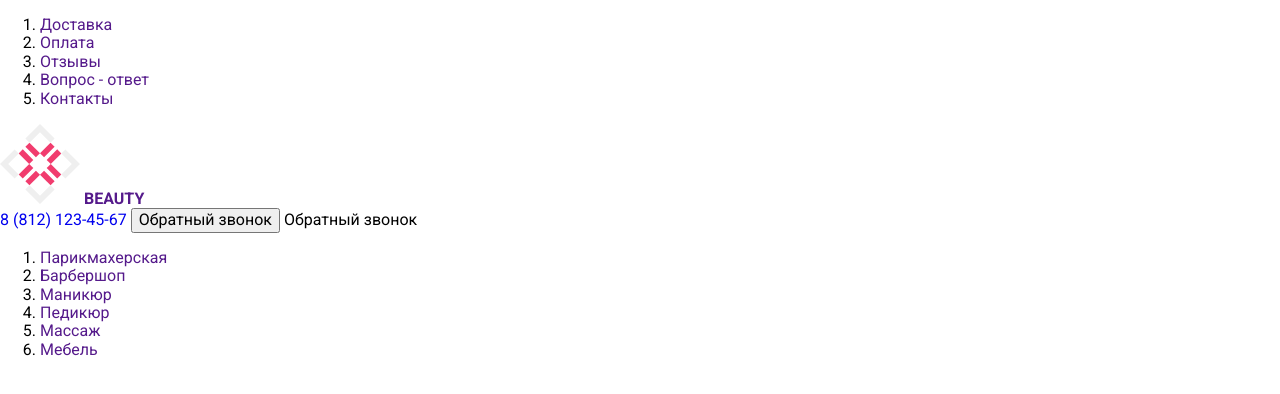
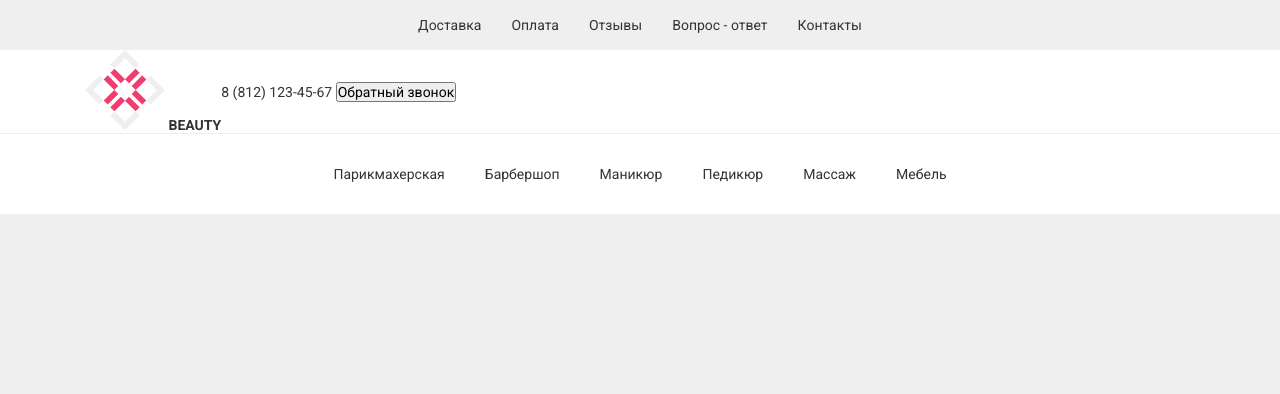
Before and after one commit to MariiaKikhaia/beauty-template, a plain HTML site: page index.html in a window 1280 px wide. Drawn offline with Linux system fonts and the light colour scheme.

Commit message:
header-last

```diff
--- a/assets/css/style.css
+++ b/assets/css/style.css
@@ -1,21 +1,120 @@
-*:root{
+*:root {
+  --color-black: #000000;
+  --color-gray: #333333;
+  --color-light: #efefef;
+  --color-white: #ffffff;
 
+  --container-width: 1110px;
+  --gap: 20px;
+
+  --font-family: "Roboto", sans-serif;
+  --font-size: 16px;
 }
 
 *,
 *::before,
 *::after {
+  box-sizing: border-box;
+  margin: 0;
+  padding: 0;
 }
 
-html{
-font-family: 'Roboto', sans-serif;
-font-size: 16px;
+html {
+  font-family: var(--font-family);
+  font-size: var(--font-size);
 }
 
-body{
-
+body {
+  font-size: 0.875rem;
+  background-color: var(--color-light);
+  color: var(--color-gray);
 }
 
-a{
+a {
   text-decoration: none;
+  color: inherit;
 }
+
+.container {
+  width: min(100% - var(--gap) * 2, var(--container-width));
+  margin-inline: auto;
+}
+
+.header {
+}
+
+.navbar-secondary {
+  min-height: 50px;
+  display: flex;
+  align-items: center;
+}
+
+.navbar-secondary__list {
+  list-style: none;
+  display: flex;
+  justify-content: center;
+  flex-wrap: wrap;
+  gap: 0 10px;
+}
+
+.navbar-secondary__item {
+}
+
+.navbar-secondary__link {
+  display: block;
+  padding: 7px 10px;
+}
+
+.navbar-info {
+  background-color: var(--color-white);
+  margin-bottom: 1px;
+}
+
+.navbar-info__container {
+  display: flex;
+  align-items: center;
+}
+
+.logo {
+}
+
+.logo__link {
+}
+
+.logo__image {
+}
+
+.logo__title {
+}
+
+.feedback {
+}
+
+.feedback__phone {
+}
+
+.feedback__button {
+}
+
+.navbar-primary {
+  background-color: var(--color-white);
+  min-height: 80px;
+  display: flex;
+  align-items: center;
+}
+
+.navbar-primary__list {
+  list-style: none;
+  display: flex;
+  flex-wrap: wrap;
+  justify-content: center;
+  gap: 0 20px;
+}
+
+.navbar-primary__item {
+}
+
+.navbar-primary__link {
+  display: block;
+  padding: 7px 10px;
+}
--- a/index.html
+++ b/index.html
@@ -17,6 +17,7 @@
 
   <header class="header">
     <nav class="navbar-secondary">
+      <div class="container">
         <ol class="navbar-secondary__list">
           <li class="navbar-secondary__item">
             <a class="navbar-secondary__link" href="">Доставка</a>
@@ -34,23 +35,27 @@
             <a class="navbar-secondary__link" href="">Контакты</a>
           </li>
         </ol>
+      </div>
     </nav>
 
     <div class="navbar-info">
+      <div class="navbar-info__container container">
         <div class="logo">
           <a class="logo__link" href="">
             <img class="logo__image" src="assets/img/logo.svg" alt="BEAUTY">
             <strong class="logo__title">BEAUTY</strong>
           </a>
         </div>
+
         <div class="feedback">
           <a class="feedback__phone" href="tel:+88121234567">8 (812) 123-45-67</a>
           <button class="feedback__button" type="button">Обратный звонок</button>
-Обратный звонок
+        </div>
       </div>
     </div>
 
     <nav class="navbar-primary">
+      <div class="container">
         <ol class="navbar-primary__list">
           <li class="navbar-primary__item">
             <a class="navbar-primary__link" href="">Парикмахерская</a>
@@ -71,6 +76,7 @@
             <a class="navbar-primary__link" href="">Мебель</a>
           </li>
         </ol>
+      </div>
     </nav>
   </header>
 
```
Lines whose indentation alone changed are shown as unchanged.
